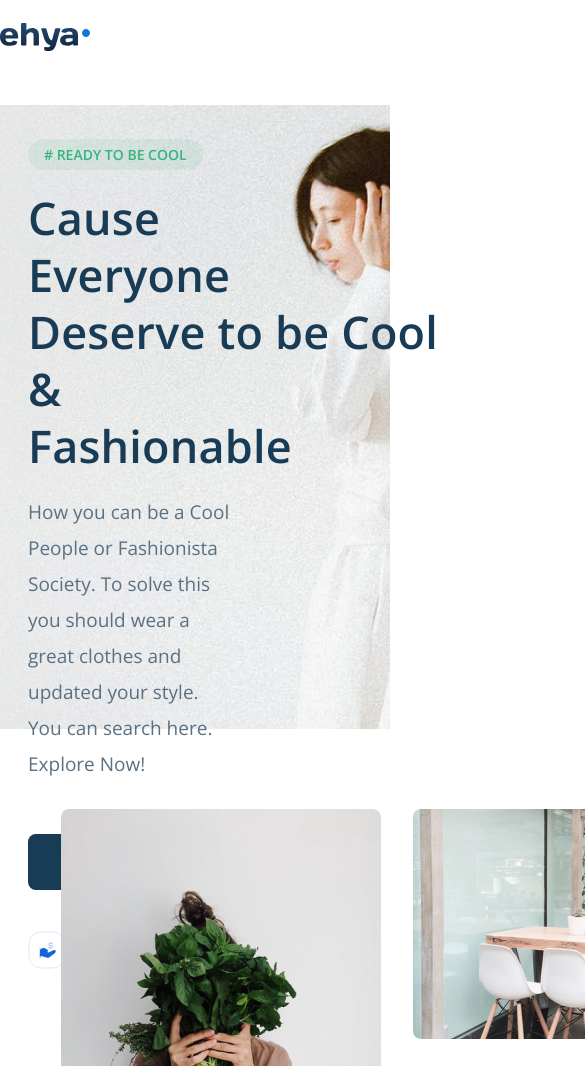
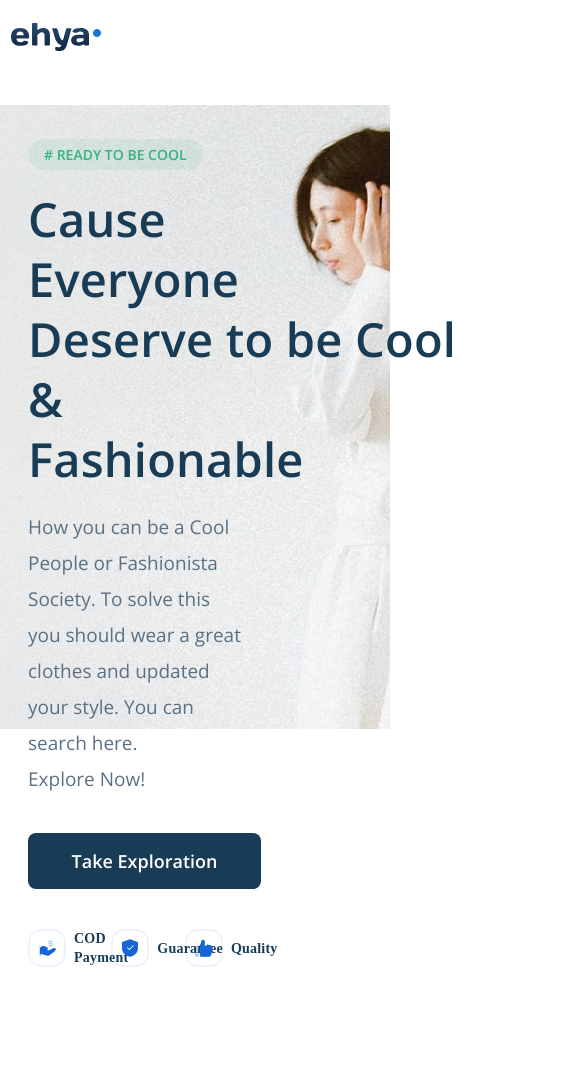
Before and after one commit to flow-pro/fashion, a plain HTML site: page index.html in a window 390 px wide. Shown: the top 1066 px of the page, 585 px wide, since content can reach past the window. Drawn offline with nearby package versions, Linux system fonts and the light colour scheme.

Commit message:
added: responsive from 1400 to 768

```diff
--- a/sass/_media.sass
+++ b/sass/_media.sass
@@ -1,17 +1,17 @@
 @media (max-width: 1380px)
+  .hero
+    padding: 0 40px
   .container
     max-width: 1100px
     width: 95%
     &-hero
       max-width: 1240px
 
-
-
 @media (max-width: 1200px )
   .container
     max-width: 950px
     min-width: 0
-    margin-bottom: 30px
+    // margin-bottom: 30px
     &-hero
       max-width: 1090px
   .collection
@@ -36,8 +36,6 @@
       line-height: 30px
     &__link
 
-
-
 @media (max-width: 1120px)
   // .header
   //   margin: auto
@@ -49,7 +47,7 @@
       background-position: top left 57%
   .hero
     &-wrapper
-      width: 60%
+      // width: 60%
       padding-left: 37px
   .header
     &-menu
@@ -66,6 +64,16 @@
       padding-bottom: 10px
 
 @media (max-width: 1020px)
+  .hero
+    &-wrapper
+      padding-top: 52px
+      padding-bottom: 0
+    &__title
+      margin-top: 30px
+    &__text
+      margin-bottom: 40px
+    &__ul
+      padding-bottom: 20px
   .collection
     &__link
       align-self: end
@@ -73,14 +81,9 @@
 
 @media (max-width: 992px)
   .hero
-    height: 624px
-    // padding: 0 30px
-    // !!!!!!!!!! ПОПРАВКА С ОТСТУПОМ ПО КРАЯМ РАСШИРЯЕТ HERO картинку
     &-wrapper
       max-width: 620px
       padding-top: 40px
-      padding-left: 28px
-      padding-bottom: 36px
     &__link
       margin-bottom: 30px
       padding: 6px 16px 6px 16px
@@ -101,7 +104,7 @@
       font-family: HK Grotesk
 
   .container
-    max-width: 800px
+    width: 80%
     margin: auto
   //   ОН ВЫШЕ = 800пк -НЕ ДЕЛАТЬ ШИРИНУ КОНТЕЙНЕРА МЕНЬШЕ!!!
     margin-bottom: 30px
@@ -118,7 +121,7 @@
       padding: 18px 0
       // margin-bottom: 30px
     &-menu
-      width: 70%
+      width: 80%
       &__item,   &__button
         font-size: 15px
         line-height: 20px
@@ -131,19 +134,22 @@
       grid-template-columns: repeat(2, minmax(322px, 1fr))
       grid-template-rows: repeat(5, minmax(min-content, 33%))
       grid-gap: 0 30px
-      padding-left: 61px
-      padding-right: 61px
+
+      padding-left: 51px
+      padding-right: 51px
+      margin-right: 51px
     &__image
       &-first
         grid-row: span 2
         grid-column: 1
-        width: 100%
+        width: 120%
         // margin-left: 61px
 
       &-second
         grid-row: 1
         grid-column: 2
         width: 100%
+        margin: 0 0 30px 0
       &-third
         grid-row: 2
         grid-column: 2
@@ -170,17 +176,6 @@
       grid-row: 6
       grid-column: 1 / 3
 
-
-      // display: grid
-      // grid-template-columns: repeat(3, minmax(138, 33%))
-      // grid-template-rows: repeat(3, minmax(min-content, 25%))
-      // grid-gap: 0 30px
-
-    // .header
-    //   &--mobile
-    //     &_fixed
-    //       padding-right: 0
-
 @media (max-width: 900px)
   .container
     &-hero
@@ -195,13 +190,21 @@
       // letter-spacing: 0.2px
       font-size: 47px
       line-height: 59px
+@media (max-width: 850px)
+  .hero
+    padding: 0 30px
+    // &__title
+    //   font-size: 45px
+    //   line-height: 57px
 
 @media (max-width: 799px)
   .hero
     &__title
-      font-size: 45px
+      font-size: 43px
       line-height: 57px
-
+    &__item
+      font-size: 14px
+      line-height: 19px
 @media (max-width: 790px)
   .hero
     &__text
@@ -210,24 +213,42 @@
 
 
 @media (max-width: 768px)
+  .container
+    width: 672px
+    padding-bottom: 32px
   .hero
     margin-top: 105px
+    padding: 0
+    &-wrapper
+      width: 62%
+      padding-left: 28px
+      padding-bottom: 36px
+    &__title
+      // font-family: HK Grotesk serif
+      font-weight: bold
+      font-size: 47px
+      line-height: 60px
+      letter-spacing: 0.2px
+    &__text
+      margin-bottom: 36px
+    &__ul
+      padding-bottom: 0
+
 
   .container
-    width: 648px
-    padding-bottom: 32px
-    // padding-right: 20px
-    // padding-left: 20px
     &-hero
       max-width: 728px
       margin-top: 0
       background-image: url(../img/hero-image-cut.png)
       background-position: top
+      padding-bottom: 0
+      margin-bottom: 0
   .header
     &-wrapper
       width: 100%
-      padding-left: 0
-      padding-right: 0
+      padding-left: 11px
+      padding-right: 11px
+      padding-bottom: 16px
     &--mobile
       &_fixed
         position: fixed
@@ -272,6 +293,11 @@
         width: 22px
         height: 2.2px
         background: #3A4C66
+  .collection
+    &-wrapper
+      width: 100%
+      padding-left: 0
+      padding-right: 0
 
 @media (max-width: 320px)
   .container
--- a/sass/blocks/_collection.sass
+++ b/sass/blocks/_collection.sass
@@ -1,18 +1,11 @@
-// .container
-//   margin-top: 120px
-//   margin-bottom: 145px
 .collection
-  padding-top: 120px
-  padding-bottom: 145px
-
+  padding-top: 112px
+  padding-bottom: 153px
   &-wrapper
-
     width: 100%
-
+    margin: auto
     min-width: 0
     min-height: 1px
-    // height: 490px
-
     display: grid
     grid-template-columns: repeat(3, minmax(138, 33%))
     grid-template-rows: repeat(3, minmax(min-content, 25%))
--- a/sass/blocks/_hero.sass
+++ b/sass/blocks/_hero.sass
@@ -1,7 +1,7 @@
 .container
   &-hero
     max-width: 1280px
-    min-height: 700px
+    // min-height: 700px
     margin: auto
     background-image: url(../img/hero-image.png)
     background-position: center
```
Also changed, not shown: css/style.css, 1 other file.
